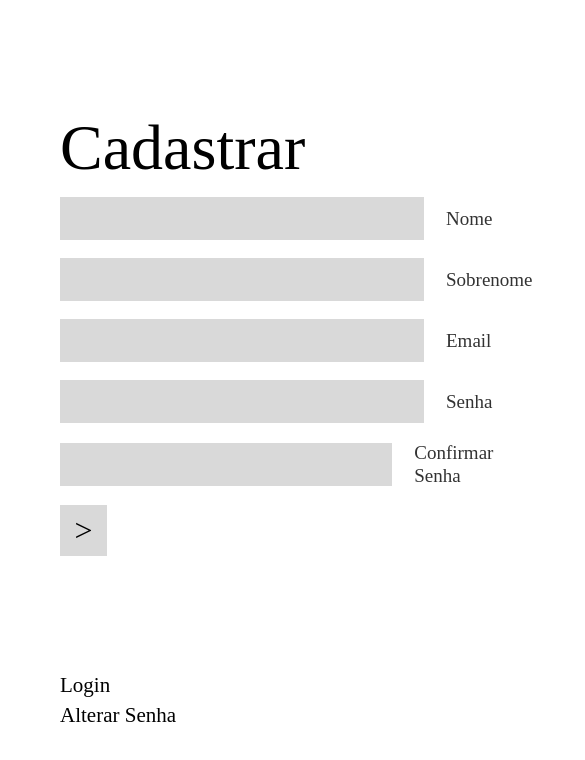
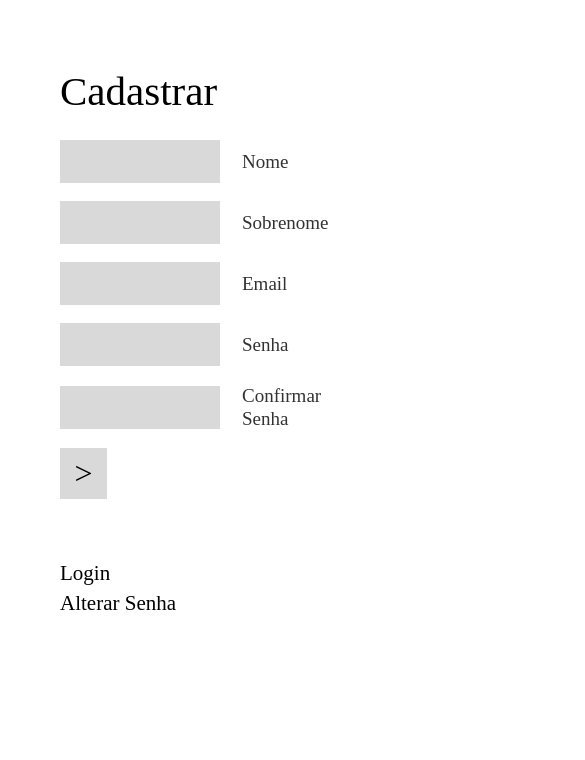
Before and after one commit to rodrigolima2/log-in, a React (Create React App) app: page /cadastrar in a window 390 px wide. Shown: the top 760 px of the page, 585 px wide, since content can reach past the window. Built offline with nearby package versions, Linux system fonts and the light colour scheme; a web font is replaced by a local one.

Commit message:
style: tornando responsivo para aparelhos com telas menores

```diff
--- a/src/App.css
+++ b/src/App.css
@@ -42,3 +42,13 @@
 
     margin-top: 100px;
 }
+
+@media only screen and (max-width: 630px) {
+    .initial-page {
+        min-height: 0;
+    }
+
+    .initial-page__links {
+        margin-top: 45px;
+    }
+}
--- a/src/components/InitialPageInput/styles.css
+++ b/src/components/InitialPageInput/styles.css
@@ -33,3 +33,15 @@
 
     opacity: 0.8;
 }
+
+@media only screen and (max-width: 630px) {
+    .initial-page__input {
+        width: 200px;
+    }
+}
+
+@media only screen and (max-width: 490px) {
+    .initial-page__input {
+        width: 140px;
+    }
+}
--- a/src/components/InitialPageTitle/styles.css
+++ b/src/components/InitialPageTitle/styles.css
@@ -9,3 +9,15 @@
     line-height: 62px;
     color: #000000;
 }
+
+@media only screen and (max-width: 630px) {
+    .initial-page__title {
+        font-size: 41px;
+    }
+}
+
+@media only screen and (max-width: 350px) {
+    .initial-page__title {
+        font-size: 35px;
+    }
+}
--- a/src/pages/Home/styles.css
+++ b/src/pages/Home/styles.css
@@ -13,8 +13,6 @@
     display: flex;
     flex-direction: column;
     justify-content: space-between;
-
-    width: 30%;
 
     padding: 15px 0;
 }
@@ -62,3 +60,11 @@
 
     margin-bottom: 20px;
 }
+
+@media only screen and (max-width: 630px) {
+
+    .home__name,
+    .home__email {
+        font-size: 19px;
+    }
+}
```
